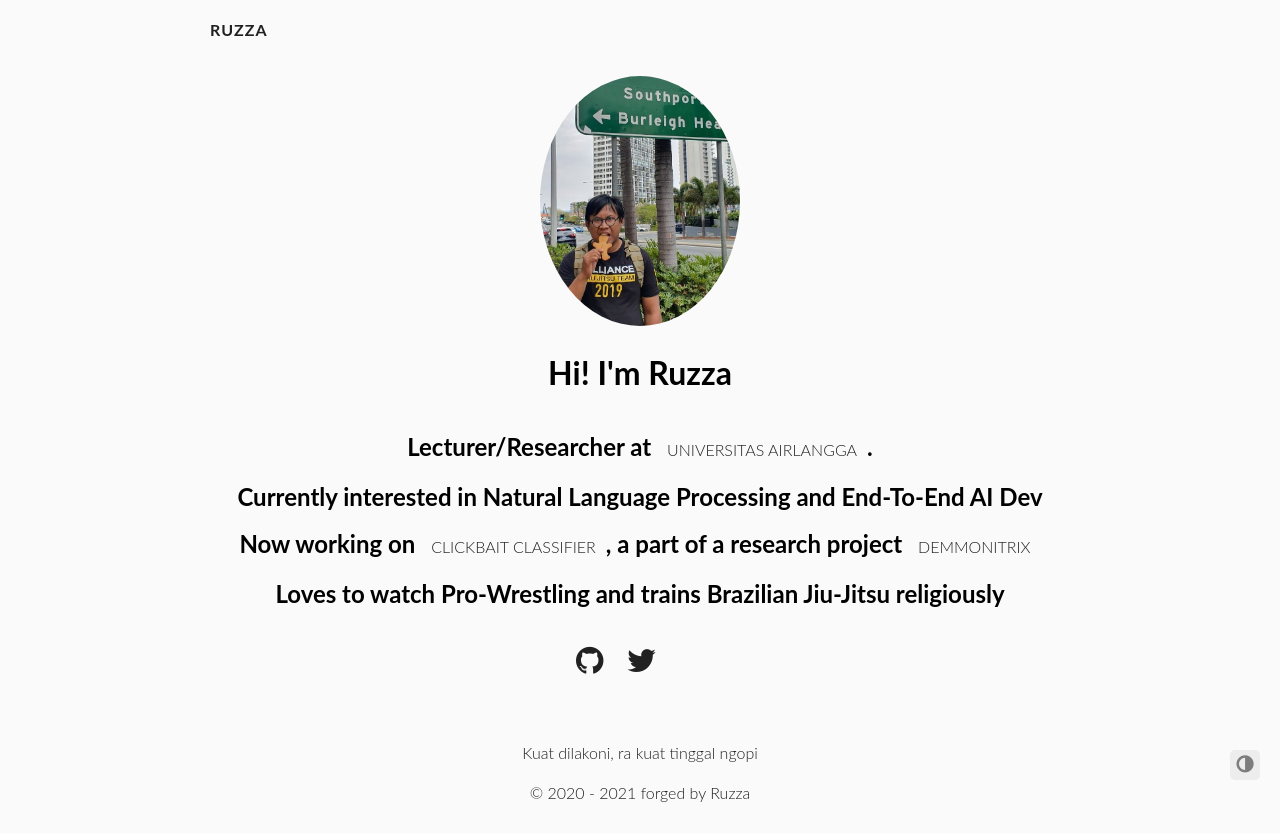
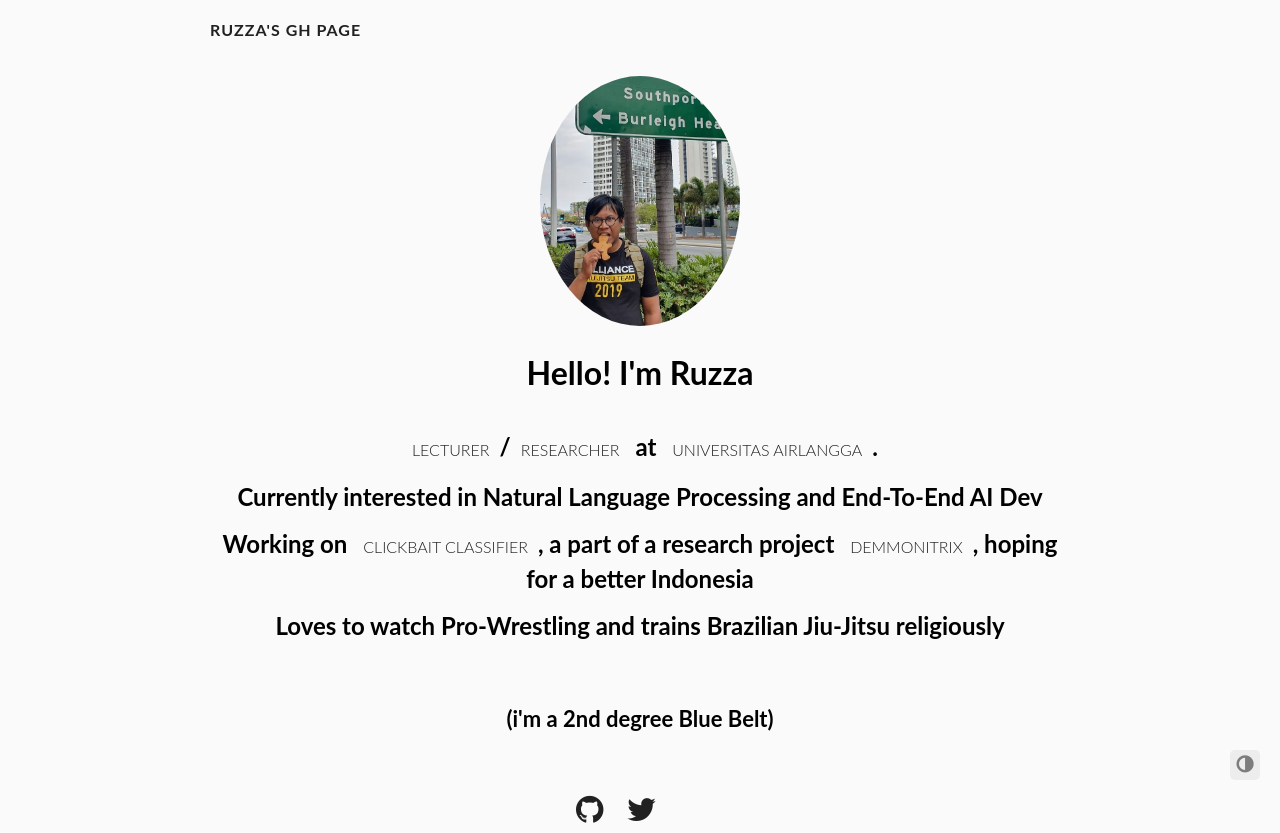
Before and after one commit to ruzcmc/ruzcmc.github.io, a plain HTML site: page index.html in a window 1280 px wide. Shown: the top 833 px of the page. Drawn offline with Linux system fonts and the light colour scheme; some icons are missing.

Commit message:
Update index.html

```diff
--- a/index.html
+++ b/index.html
@@ -88,7 +88,7 @@
       <nav class="navigation">
   <section class="container">
     <a class="navigation-title" href="/">
-      Ruzza
+      Ruzza's GH Page
     </a>
 
   </section>
@@ -105,12 +105,12 @@
 
 
 
-    <h1>Hi! I'm Ruzza</h1>
+    <h1>Hello! I'm Ruzza</h1>
 	  <ul>
-		  <li><h2>Lecturer/Researcher at <a href="https://unair.ac.id/">Universitas Airlangga</a>.</h2></li>
+		  <li><h2><a href="https://scholar.google.com/citations?user=sWYXMQYAAAAJ&hl=en">Lecturer</a>/<a href="https://orcid.org/0000-0002-9981-0809">Researcher</a> at <a href="https://ftmm.unair.ac.id/muhammad-noor-fakhruzzaman-s-kom-m-sc/">Universitas Airlangga</a>.</h2></li>
 		  <li><h2>Currently interested in Natural Language Processing and End-To-End AI Dev</h2></li>
-	  <li><h2>Now working on <a href="https://github.com/ruzcmc/ClickbaitIndo-textclassifier">Clickbait Classifier</a>, a part of a research project <a href="https://github.com/ruzcmc/medmon">Demmonitrix</a></h2></li>
-	  <li><h2>Loves to watch Pro-Wrestling and trains Brazilian Jiu-Jitsu religiously</h2></li>
+	  <li><h2>Working on <a href="https://github.com/ruzcmc/ClickbaitIndo-textclassifier">Clickbait Classifier</a>, a part of a research project <a href="https://github.com/ruzcmc/medmon">Demmonitrix</a>, hoping for a better Indonesia</h2></li>
+	  <li><h2>Loves to watch Pro-Wrestling and trains Brazilian Jiu-Jitsu religiously <h4>(i'm a 2nd degree Blue Belt)</h4></h2></li>
 	  </ul>
     <ul>
 
```
